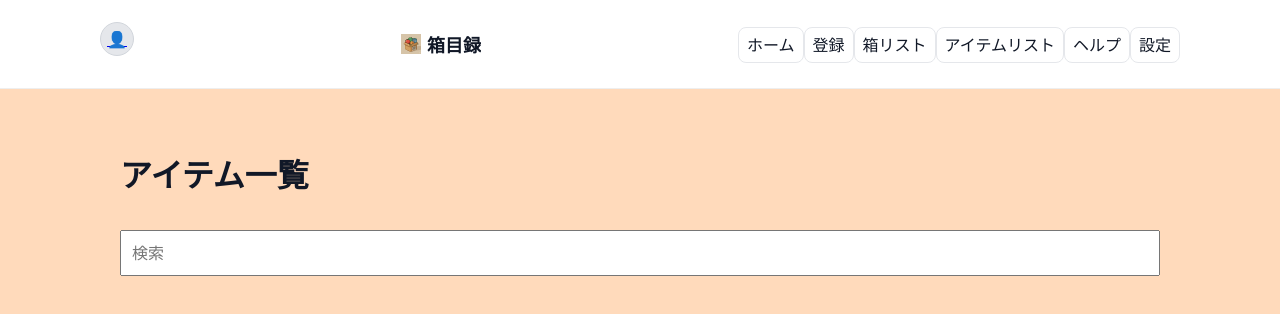
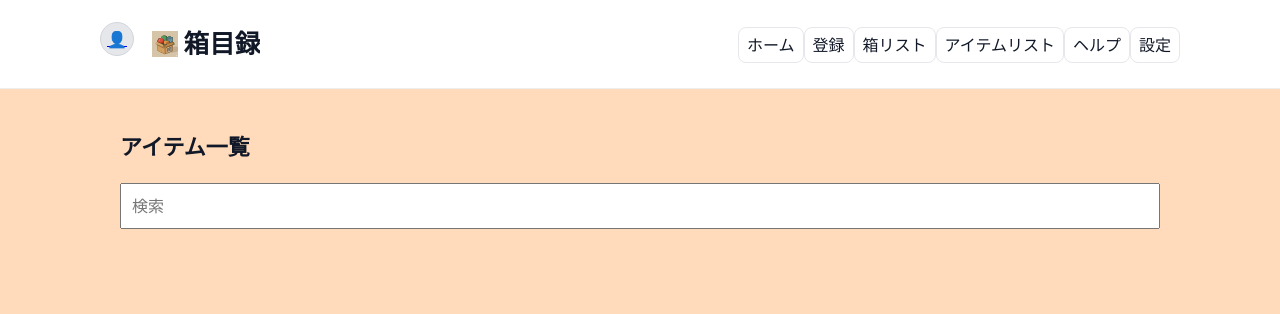
Before and after one commit to mayusaki3/hakomokuroku, a Next.js app in the folder apps/web/: page /items in a window 1280 px wide. Shown: the top 314 px of the page. Built offline with nearby package versions, Linux system fonts and the light colour scheme.

Commit message:
UI修正

```diff
--- a/apps/web/src/app/globals.css
+++ b/apps/web/src/app/globals.css
@@ -1,20 +1,26 @@
 :root {
+  /* spacing / layout */
   --pad: 16px;
   --maxw: 1080px;
   --card-min-mobile: 160px;
   --card-min-desktop: 220px;
+
+  /* typography */
   --fs-body: 16px;
   --fs-h1: 20px;
   --fs-h2: 18px;
 
-  /* ↓ ここを調整しました */
-  --topbar-h: 48px;           /* ヘッダー高を少し低く */
-  --bottombar-h: 56px;        /* モバイルの下タブ高さ */
+  /* header / footer */
+  --topbar-h: 48px;      /* ヘッダー高さ（少し低め） */
+  --bottombar-h: 56px;   /* モバイル下タブ高さ */
+  --avatar-size: 32px;   /* 👤 と タイトル行の基準サイズ（両者が連動） */
+
+  /* colors */
   --brand: #111827;
   --border: #e5e7eb;
   --muted: #6b7280;
-  --bg: #ffffff;              /* 画面全体の下地 */
-  --content-bg: #ffdabb;      /* 中面（上部/下部を除くエリア）の背景 */
+  --bg: #ffffff;         /* 画面全体の下地 */
+  --content-bg: #ffdabb; /* ヘッダー/下タブ以外の中面背景 */
 }
 
 @media (min-width: 768px) {
@@ -23,14 +29,16 @@
 
 html, body { height: 100%; }
 body {
-  margin: 0; background: var(--bg); color: var(--brand);
+  margin: 0;
+  background: var(--bg);
+  color: var(--brand);
   font-family: system-ui, -apple-system, "Segoe UI", Roboto, "Noto Sans JP", "Helvetica Neue", Arial, sans-serif;
   font-size: var(--fs-body);
   -webkit-text-size-adjust: 100%;
   -webkit-tap-highlight-color: transparent;
 }
 
-/* 中面（ヘッダー・下タブを除いた領域）の背景をここで統一 */
+/* 中面（ヘッダー・下タブを除く領域）の背景 */
 .app-content {
   min-height: calc(100vh - var(--topbar-h));
   background: var(--content-bg);
@@ -41,14 +49,14 @@ body {
   }
 }
 
-/* レイアウト共通 */
+/* layout utils */
 .container { padding: var(--pad); max-width: var(--maxw); margin: 0 auto; }
 .card { border: 1px solid #eee; border-radius: 8px; background: #fff; }
 .row { display: flex; gap: 8px; align-items: center; flex-wrap: wrap; }
 a, button { min-height: 44px; min-width: 44px; }
 input, button, select, textarea { font: inherit; }
 
-/* 表示切替 */
+/* 表示切替（PC=上メニュー / モバイル=下タブ） */
 .only-mobile { display: block !important; }
 nav.only-desktop { display: none !important; }
 @media (min-width: 768px) {
@@ -56,54 +64,105 @@ nav.only-desktop { display: none !important; }
   nav.only-desktop { display: block !important; }
 }
 
-/* グリッド/テーブルは既存のまま… */
+/* cards grid */
+.grid-cards {
+  display: grid; gap: 12px;
+  grid-template-columns: repeat(auto-fill, minmax(var(--card-min-mobile), 1fr));
+}
+@media (min-width: 768px) {
+  .grid-cards {
+    grid-template-columns: repeat(auto-fill, minmax(var(--card-min-desktop), 1fr));
+  }
+}
 
-/* ヘッダー（高さ縮小＆タイトル左にアイコン） */
+/* table (PC想定) */
+.table {
+  width: 100%;
+  border-collapse: collapse;
+  background: #fff;
+  border: 1px solid #eee;
+  border-radius: 8px;
+}
+.table th, .table td { padding: 10px 12px; border-bottom: 1px solid #f0f0f0; text-align: left; }
+.table th { background: #fafafa; font-weight: 600; }
+
+/* headings */
+h1 { font-size: var(--fs-h1); margin: 0 0 10px; }
+h2 { font-size: var(--fs-h2); margin: 0 0 8px; }
+
+/* inputs */
+input[type="text"], input[type="search"], textarea {
+  font-size: 16px; padding: 12px;
+}
+
+/* ===== Header ===== */
 .header {
   position: sticky; top: 0; z-index: 40;
   background: rgba(255,255,255,0.9);
   backdrop-filter: saturate(180%) blur(8px);
   border-bottom: 1px solid #eee;
 }
-/* PCデフォルト：従来レイアウト */
+
+/* PCデフォルト：従来配置（左:👤 / 中央:タイトル / 右:メニュー） */
 .header-grid {
   display: grid;
-  grid-template-columns: 44px 1fr auto; /* 左=固定, 中央=可変, 右=メニュー */
+  grid-template-columns: 44px 1fr auto;
   align-items: center;
   gap: 8px;
   height: var(--topbar-h);
 }
 .header-left  { justify-self: start; }
-.header-mid   { justify-self: start; }  /* 中央セル内で左寄せ(従来の見え方に合わせる) */
+.header-mid   { justify-self: start; }  /* PCは従来の見え方を維持 */
 .header-right { justify-self: end; }
 
-/* モバイル時のみ「真正センター」 */
+/* モバイルのみ：タイトルを真正センターに */
 @media (max-width: 767px) {
   .header-grid {
-    grid-template-columns: 1fr auto 1fr; /* 左右対称 */
+    grid-template-columns: 1fr auto 1fr; /* 左右対称化 */
   }
-  .header-mid { justify-self: center; }     /* タイトルを幾何学的ど真ん中へ */
+  .header-mid { justify-self: center; }
 }
 
 .avatar {
-  width: 32px; height: 32px; border-radius: 50%;
-  background: #e5e7eb; color: var(--muted); border: 1px solid #d1d5db;
-  display: grid; place-items: center;
+  width: var(--avatar-size);
+  height: var(--avatar-size);
+  border-radius: 50%;
+  background: #e5e7eb;
+  color: var(--muted);
+  border: 1px solid #d1d5db;
+  display: grid;
+  place-items: center;
 }
+
 .title-row {
-  display: flex; justify-content: center; align-items: center; gap: 6px;
+  display: flex;
+  align-items: center;
+  gap: 6px;
+  height: var(--avatar-size);           /* 👤 と同じ高さに */
 }
+
 .brandmark {
-  width: 20px; height: 20px; display: inline-block;
+  width: calc(var(--avatar-size) * 0.8);
+  height: calc(var(--avatar-size) * 0.8);
+  display: block;                       /* Safari baseline差異回避 */
+  object-fit: contain;
 }
+
 .title-text {
-  font-weight: 700; font-size: 18px;
-  white-space: nowrap; overflow: hidden; text-overflow: ellipsis;
+  font-weight: 700;
+  font-size: calc(var(--avatar-size) * 0.8);  /* 32px時 ≈25.5px */
+  line-height: var(--avatar-size);            /* 行高で縦中央揃え */
+  white-space: nowrap;
+  overflow: hidden;
+  text-overflow: ellipsis;
 }
+
 .nav-horizontal { display: flex; gap: 6px; }
 .btn-link {
-  padding: 6px 8px; border: 1px solid var(--border); border-radius: 8px;
-  text-decoration: none; color: var(--brand); background: #fff;
+  padding: 6px 8px;
+  border: 1px solid var(--border);
+  border-radius: 8px;
+  text-decoration: none;
+  color: var(--brand);
+  background: #fff;
 }
-
-/* 入力の底上げ／下タブの余白などは既存の定義でOK */
```
